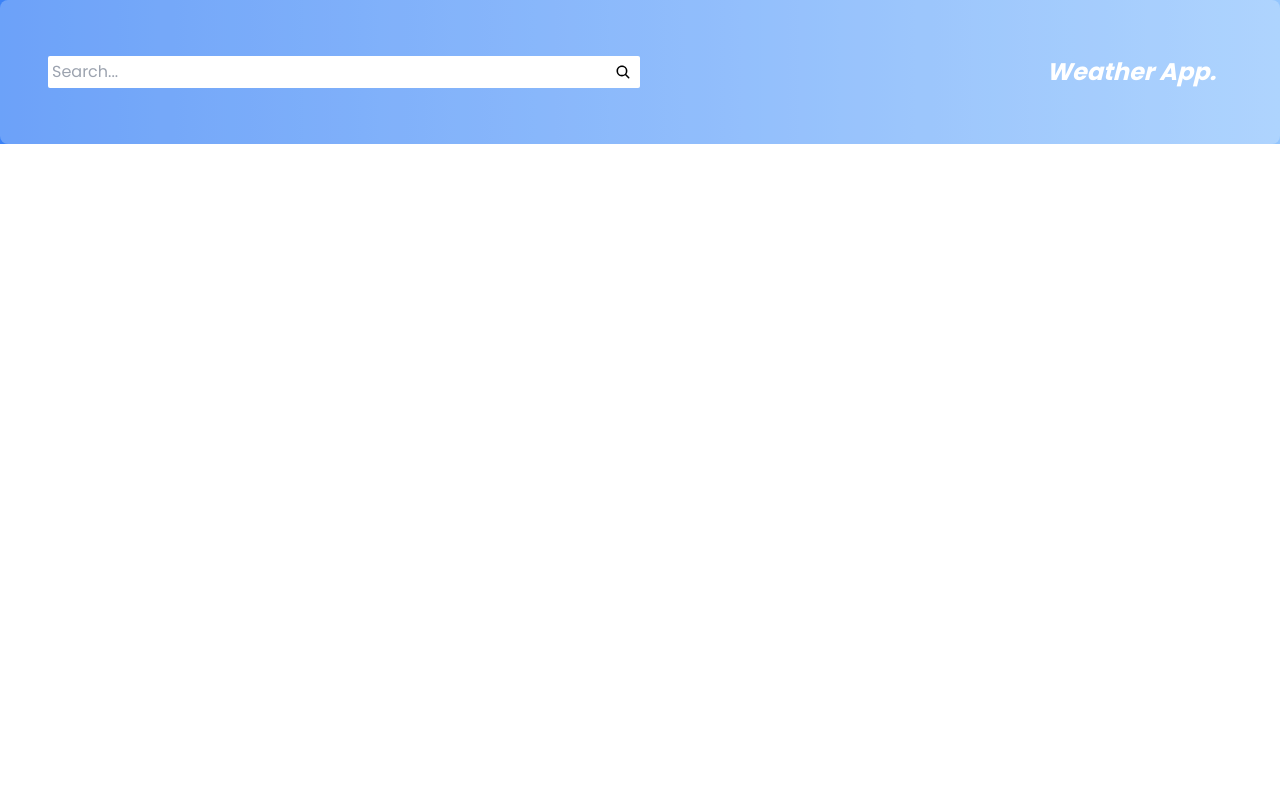
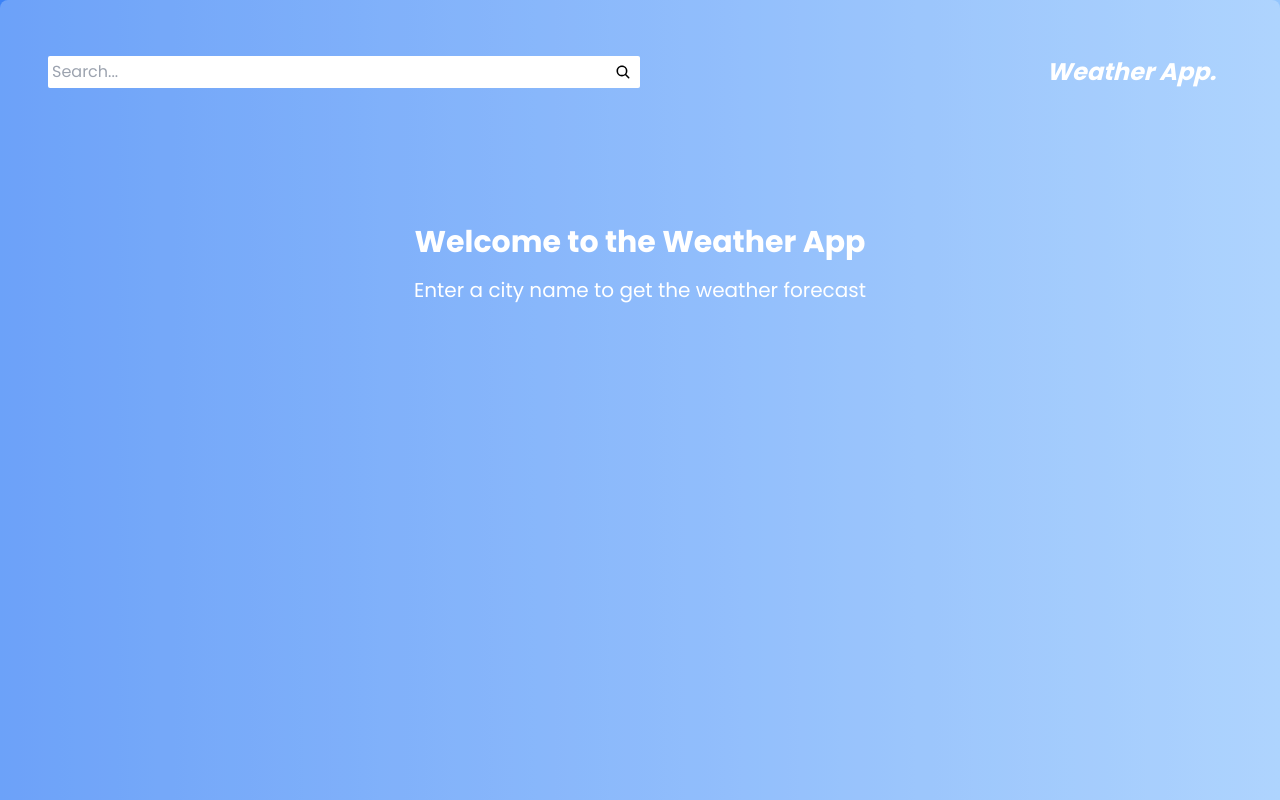
Before and after one commit to Muhammad-Haram/Weather-App, a Next.js app: page / in a window 1280 px wide. Shown: the top 800 px of the page. Built offline with nearby package versions, Linux system fonts and the light colour scheme.

Commit message:
add not found and welcome page

```diff
--- /dev/null
+++ b/src/app/components/Current.tsx
@@ -0,0 +1,7 @@
+const Current = () => {
+    return (
+        <div>Current</div>
+    )
+}
+
+export default Current
--- a/src/app/page.tsx
+++ b/src/app/page.tsx
@@ -29,8 +29,24 @@ const page = () => {
         setData({});
       }
     }
+  };
+
+  let content;
+  if (Object.keys(data).length === 0 && error === "") {
+    content = (
+      <div className="text-white text-center h-screen mt-[5rem]">
+        <h2 className="text-3xl font-semibold mb-4">Welcome to the Weather App</h2>
+        <p className="text-xl">Enter a city name to get the weather forecast</p>
+      </div>
+    )
+  } else if (error !== "") {
+    content = (
+      <div className="text-white text-center h-screen mt-[5rem]">
+        <h2 className="text-3xl font-semibold mb-4">City not found</h2>
+        <p className="text-xl">Please enter a valid city name</p>
+      </div>
+    );
   }
-
 
     return (
       <div className="bg-cover bg-gradient-to-r from-blue-500 to-blue-300 h-fit">
@@ -42,7 +58,7 @@ const page = () => {
               Weather App.
             </h1>
           </div>
-        {data.current ? <div>{data.current.temp_f}</div> : null}
+          {content}
         </div>
       </div>
     )
```
Also changed, not shown: src/app/components/WeatherDetails.tsx (added), src/app/components/WeekForcast.tsx (added). Lines whose indentation alone changed are shown as unchanged.
